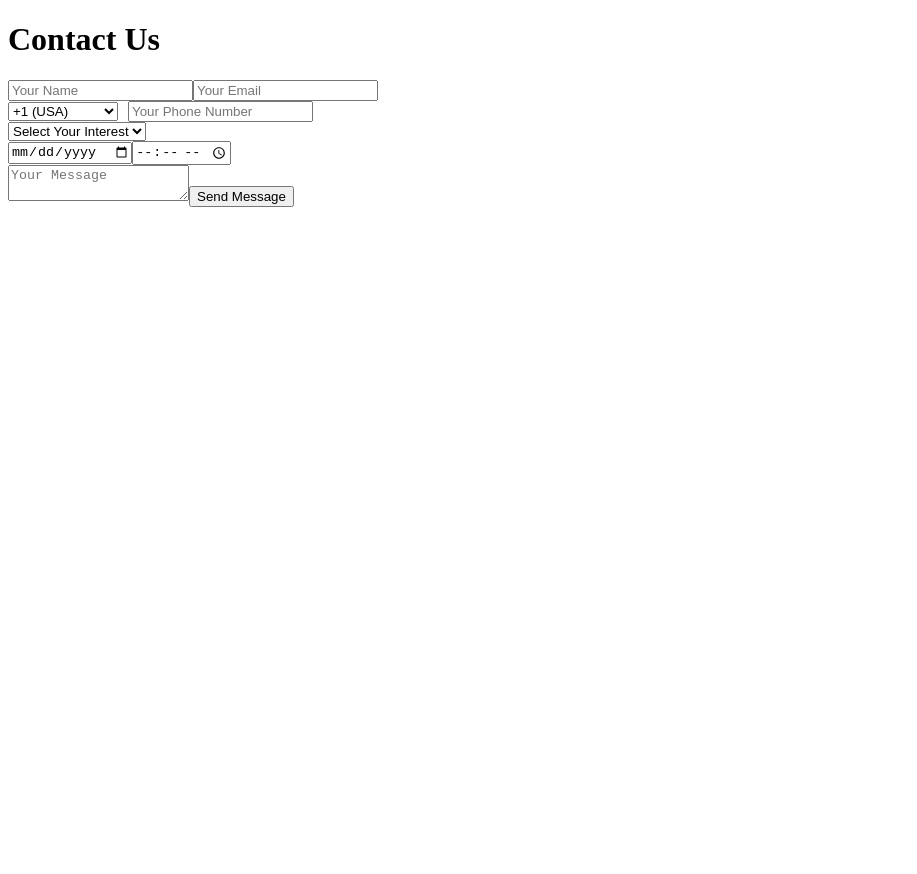
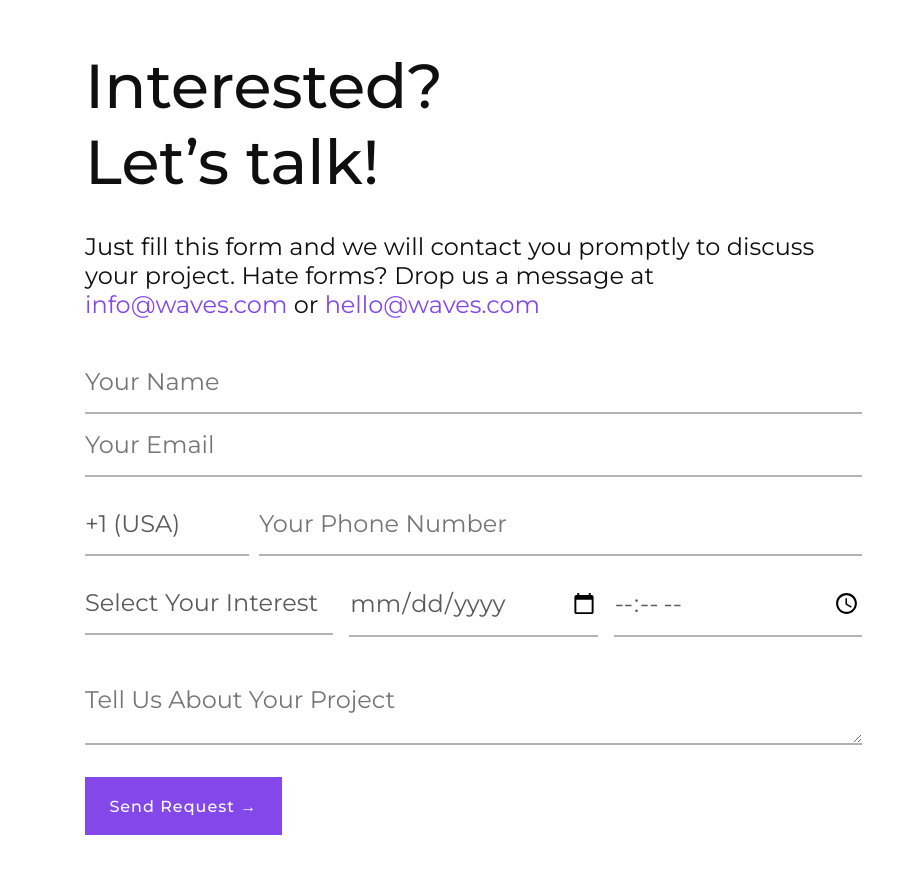
Before and after one commit to syedsaim40/aspennexus, a Next.js app: page /contact in a window 1280 px wide. Shown: the top 874 px of the page, without its empty margins (0-917 px from the left). Before the commit the page ends 800 px from the top, so only its background shows below. Built offline with nearby package versions, Linux system fonts and the light colour scheme.

Commit message:
working on contact page

```diff
--- a/pages/contact.js
+++ b/pages/contact.js
@@ -1,48 +1,150 @@
-'use client'
-import React from 'react'
-import { useState } from 'react';
+"use client";
+import React from "react";
+import { useState } from "react";
+import "./contact.scss";
+import "../src/app/globals.css";
+import Link from "next/link";
 
 const Contact = () => {
-  const [name, setName] = useState('');
-  const [email, setEmail] = useState('');
-  const [phone, setPhone] = useState('');
-  const [countryCode, setCountryCode] = useState('+1'); // Default country code
-  const [message, setMessage] = useState('');
-  const [interest, setInterest] = useState(''); // New state for interest category
-  const [date, setDate] = useState(''); // New state for date
-  const [time, setTime] = useState(''); // New state for time
-  const [status, setStatus] = useState('');
+  const [name, setName] = useState("");
+  const [email, setEmail] = useState("");
+  const [phone, setPhone] = useState("");
+  const [countryCode, setCountryCode] = useState("+1"); // Default country code
+  const [message, setMessage] = useState("");
+  const [interest, setInterest] = useState(""); // New state for interest category
+  const [date, setDate] = useState(""); // New state for date
+  const [time, setTime] = useState(""); // New state for time
+  const [status, setStatus] = useState("");
 
   const handleSubmit = async (e) => {
     e.preventDefault();
-    setStatus('Sending...');
+    setStatus("Sending...");
 
-    const res = await fetch('/api/contact', {
-      method: 'POST',
+    const res = await fetch("/api/contact", {
+      method: "POST",
       headers: {
-        'Content-Type': 'application/json',
+        "Content-Type": "application/json",
       },
-      body: JSON.stringify({ name, email, phone: `${countryCode} ${phone}`, interest, date, time, message }),
+      body: JSON.stringify({
+        name,
+        email,
+        phone: `${countryCode} ${phone}`,
+        interest,
+        date,
+        time,
+        message,
+      }),
     });
 
     const result = await res.json();
     if (res.ok) {
-      setStatus('Message sent successfully!');
-      setName('');
-      setEmail('');
-      setPhone('');
-      setInterest(''); // Reset interest category
-      setDate(''); // Reset date
-      setTime(''); // Reset time
-      setMessage('');
+      setStatus("Message sent successfully!");
+      setName("");
+      setEmail("");
+      setPhone("");
+      setInterest(""); // Reset interest category
+      setDate(""); // Reset date
+      setTime(""); // Reset time
+      setMessage("");
     } else {
       setStatus(`Error: ${result.error}`);
     }
   };
 
   return (
-    <div className='contact_form'>
-      <h1>Contact Us</h1>
+    // <div className='contact_form'>
+    //   <h1>Contact Us</h1>
+    //   <form onSubmit={handleSubmit}>
+    //     <input
+    //       type="text"
+    //       placeholder="Your Name"
+    //       value={name}
+    //       onChange={(e) => setName(e.target.value)}
+    //       required
+    //     />
+    //     <input
+    //       type="email"
+    //       placeholder="Your Email"
+    //       value={email}
+    //       onChange={(e) => setEmail(e.target.value)}
+    //       required
+    //     />
+    //     <div>
+    //       <select
+    //         value={countryCode}
+    //         onChange={(e) => setCountryCode(e.target.value)}
+    //         style={{ marginRight: '10px' }}
+    //       >
+    //         <option value="+1">+1 (USA)</option>
+    //         <option value="+44">+44 (UK)</option>
+    //         <option value="+91">+91 (India)</option>
+    //         <option value="+61">+61 (Australia)</option>
+    //         {/* Add more country codes as needed */}
+    //       </select>
+    //       <input
+    //         type="tel"
+    //         placeholder="Your Phone Number"
+    //         value={phone}
+    //         onChange={(e) => setPhone(e.target.value)}
+    //         required
+    //       />
+    //     </div>
+    //     <div>
+    //       <select
+    //         value={interest}
+    //         onChange={(e) => setInterest(e.target.value)}
+    //         required
+    //       >
+    //         <option value="">Select Your Interest</option>
+    //         <option value="Product Inquiry">Product Inquiry</option>
+    //         <option value="Support">Support</option>
+    //         <option value="Feedback">Feedback</option>
+    //         <option value="General Inquiry">General Inquiry</option>
+    //         {/* Add more interest categories as needed */}
+    //       </select>
+    //     </div>
+    //     <div>
+    //       <input
+    //         type="date"
+    //         value={date}
+    //         onChange={(e) => setDate(e.target.value)}
+    //         required
+    //       />
+    //       <input
+    //         type="time"
+    //         value={time}
+    //         onChange={(e) => setTime(e.target.value)}
+    //         required
+    //       />
+    //     </div>
+    //     <textarea
+    //       placeholder="Your Message"
+    //       value={message}
+    //       onChange={(e) => setMessage(e.target.value)}
+    //       required
+    //     />
+    //     <button type="submit">Send Message</button>
+    //   </form>
+    //   {status && <p>{status}</p>}
+    // </div>
+    <>
+      {/* Contact */}
+      <div className="container">
+        {/* Contact section */}
+        <div className="section">
+          <div className="contact">
+            <div className="contactText">
+              {/* Heading */}
+              <h1>Interested?</h1>
+              <h1> Let’s talk!</h1>
+              {/* Information */}
+              <p>
+                Just fill this form and we will contact you promptly to discuss
+                your project. Hate forms? Drop us a message at{" "}
+                <Link href="#">info@waves.com</Link> or{" "}
+                <Link href="#"> hello@waves.com </Link>
+              </p>
+            </div>
             <form onSubmit={handleSubmit}>
               <input
                 type="text"
@@ -58,11 +160,11 @@ const Contact = () => {
                 onChange={(e) => setEmail(e.target.value)}
                 required
               />
-        <div>
+              <div className="numberInfo">
                 <select
                   value={countryCode}
                   onChange={(e) => setCountryCode(e.target.value)}
-            style={{ marginRight: '10px' }}
+                  style={{ marginRight: "10px" }}
                 >
                   <option value="+1">+1 (USA)</option>
                   <option value="+44">+44 (UK)</option>
@@ -78,7 +180,8 @@ const Contact = () => {
                   required
                 />
               </div>
-        <div>
+              <div className="inquriy">
+                <div className="interest">
                   <select
                     value={interest}
                     onChange={(e) => setInterest(e.target.value)}
@@ -92,13 +195,15 @@ const Contact = () => {
                     {/* Add more interest categories as needed */}
                   </select>
                 </div>
-        <div>
+                <div className="dateTime">
                   <input
                     type="date"
                     value={date}
                     onChange={(e) => setDate(e.target.value)}
                     required
                   />
+                </div>
+                <div className="dateTime">
                   <input
                     type="time"
                     value={time}
@@ -106,16 +211,22 @@ const Contact = () => {
                     required
                   />
                 </div>
+              </div>
               <textarea
-          placeholder="Your Message"
+                placeholder="Tell Us About Your Project"
                 value={message}
                 onChange={(e) => setMessage(e.target.value)}
                 required
               />
-        <button type="submit">Send Message</button>
+              <button className="btn" type="submit">
+                Send Request →
+              </button>
             </form>
             {status && <p>{status}</p>}
           </div>
+        </div>
+      </div>
+    </>
   );
 };
 
--- /dev/null
+++ b/pages/contact.scss
@@ -0,0 +1,114 @@
+.contact {
+  margin: 3rem 0;
+  .contactText {
+    h1 {
+      color: var(--textColor);
+      font-family: var(--mont);
+      font-size: 62px;
+      font-weight: 500;
+    }
+    p {
+      font-size: 24px;
+      font-weight: 400;
+      font-family: var(--mont);
+      color: var(--textColor);
+      margin: 2rem 0;
+      margin-bottom: 3rem;
+      width: 70%;
+    }
+    a {
+      color: var(--primary);
+    }
+  }
+  form {
+    width: 70%;
+    @media (max-width: 767.9px){
+        width: 100%;
+    }
+    .numberInfo {
+      display: flex;
+      select {
+        all: unset;
+        font-size: 16px;
+        font-weight: 400;
+        font-family: var(--mont);
+        color: #5a5a5a;
+        // border: 2px solid #b4b2b2;
+      padding-bottom: 1rem;
+      margin: 1rem 0rem;
+      display: block;
+      font-family: var(--mont);
+      font-size: 24px;
+      font-weight: 400;
+      color: #5a5a5a;
+      border: none;
+      border-bottom: 2px solid #b4b2b2;
+      }
+    }
+    .inquriy {
+      display: flex;
+      gap: 1rem;
+
+      .interest {
+        margin-top: 1rem;
+        flex: 1;
+        select {
+            all: unset;
+        //   border-bottom: 2px solid #b4b2b2;
+        //   padding: 1rem;
+          font-size: 16px;
+          font-weight: 400;
+          color: #5a5a5a;
+          font-family: var(--mont);
+          width: 100%;
+          padding-bottom: 1rem;
+        //   margin: 1rem 0rem;
+          display: block;
+          font-family: var(--mont);
+          font-size: 24px;
+          font-weight: 400;
+          color: #5a5a5a;
+          border: none;
+          border-bottom: 2px solid #b4b2b2;
+        }
+      }
+      .dateTime {
+        flex: 1;
+      }
+    }
+
+    input {
+      width: 100%;
+      padding-bottom: 1rem;
+      margin: 1rem 0rem;
+      display: block;
+      font-family: var(--mont);
+      font-size: 24px;
+      font-weight: 400;
+      color: #5a5a5a;
+      border: none;
+      border-bottom: 2px solid #b4b2b2;
+    }
+
+    textarea {
+      width: 100%;
+      align-items: center;
+      margin-top: 2rem;
+      display: block;
+      font-family: var(--mont);
+      font-size: 24px;
+      font-weight: 400;
+      color: #5a5a5a;
+      border: none;
+      border-bottom: 2px solid #b4b2b2;
+    }
+
+    .btn {
+      margin-top: 2rem;
+      font-size: 16px;
+      padding: 1.1rem 1.4rem;
+      font-weight: 500;
+      font-family: var(--mont);
+    }
+  }
+}
```
Lines whose indentation alone changed are shown as unchanged.
